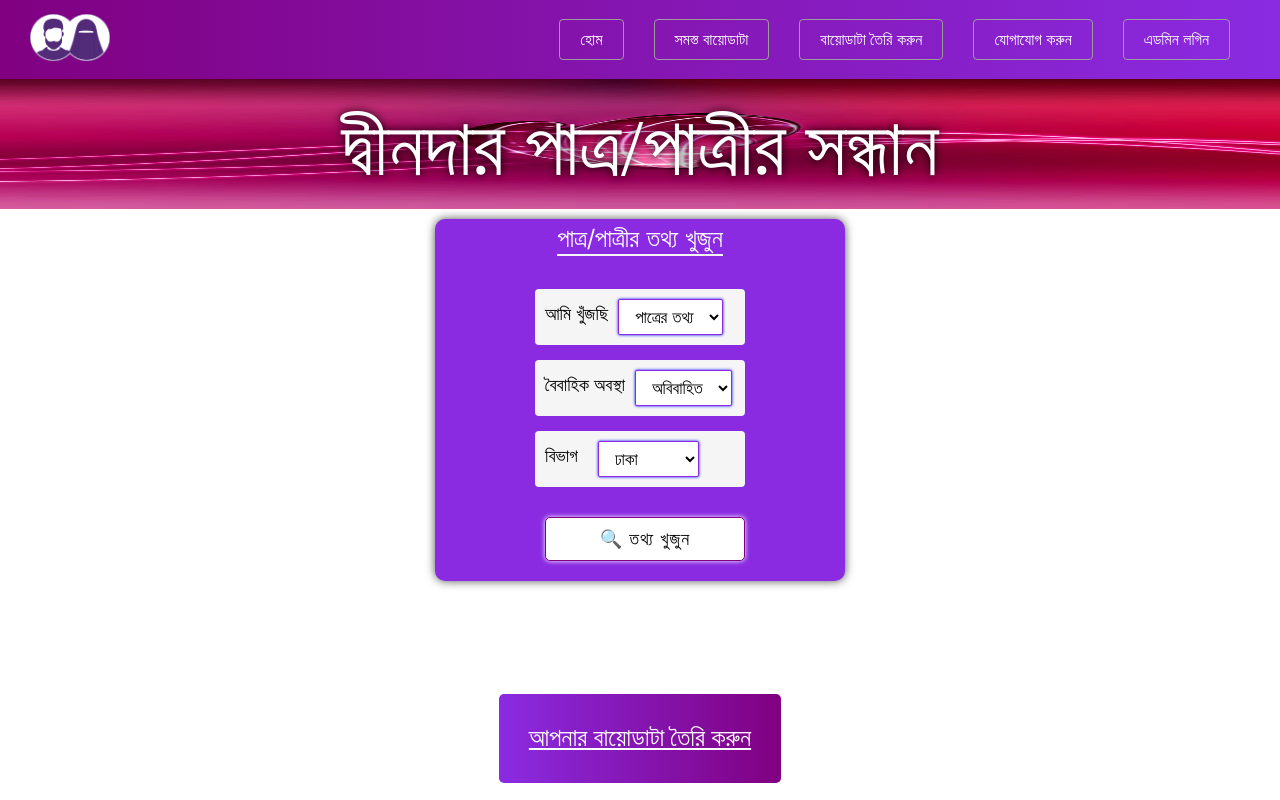
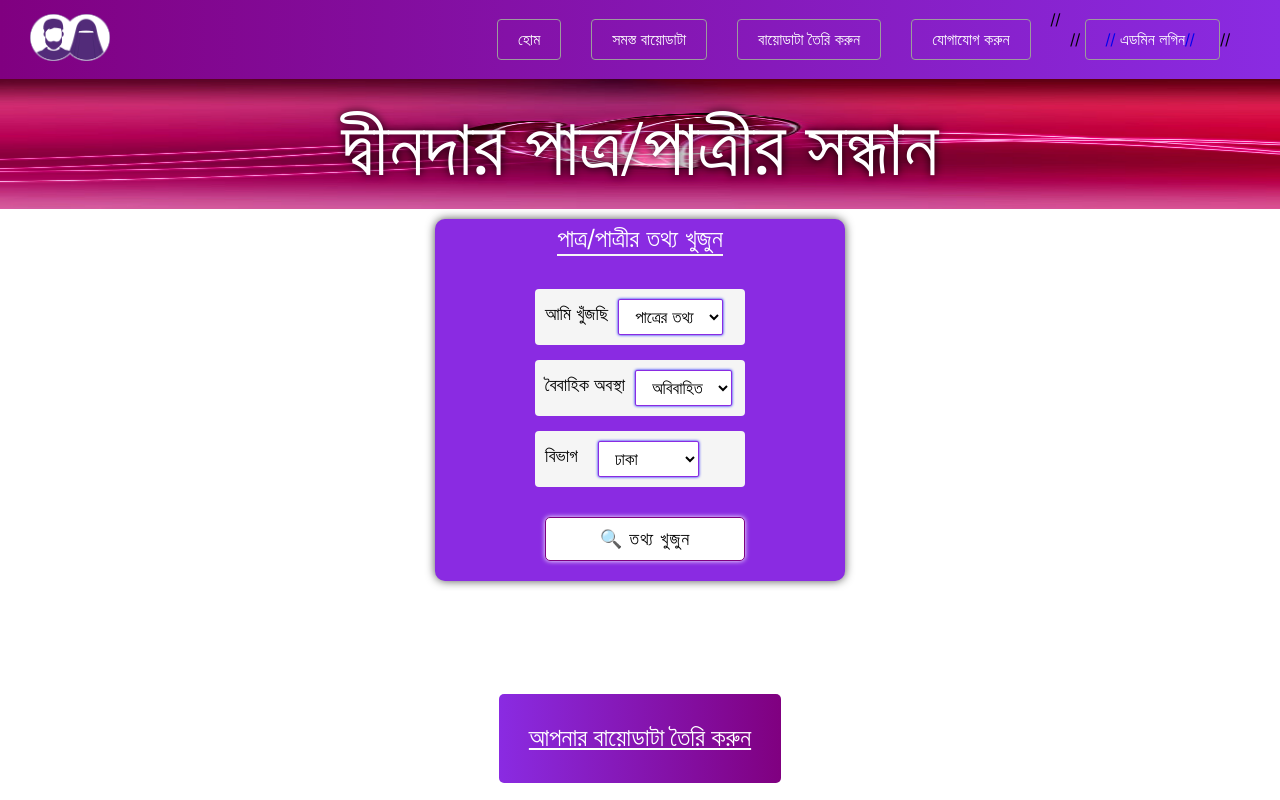
Before and after one commit to ArifBillah6482/Dindar-PatroPatri, a React (Create React App) app: page / in a window 1280 px wide. Shown: the top 800 px of the page. Built offline with nearby package versions, Linux system fonts and the light colour scheme.

Commit message:
Update DesktopNav.jsx

```diff
--- a/src/Navber/DesktopNav.jsx
+++ b/src/Navber/DesktopNav.jsx
@@ -34,11 +34,11 @@ export default function DesktopNavber() {
               <span>যোগাযোগ করুন </span>
             </NavLink>
           </div>
-          <div className="navLink">
-            <NavLink to="/admin" className="NavLink">
-              <span>এডমিন লগিন</span>
-            </NavLink>
-          </div>
+//           <div className="navLink">
+//             <NavLink to="/admin" className="NavLink">
+//               <span>এডমিন লগিন</span>
+//             </NavLink>
+//           </div>
         </div>
       </div>
     </div>
```
